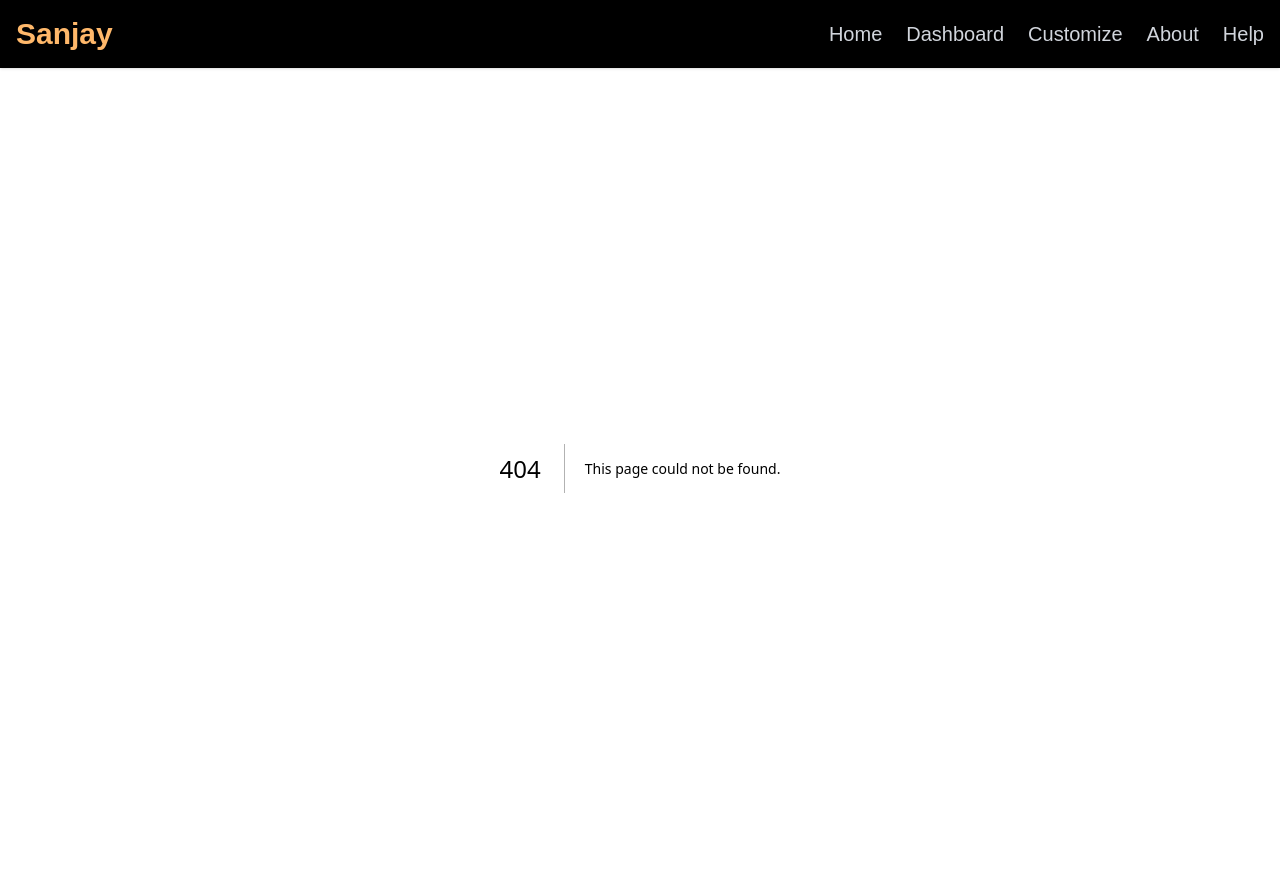
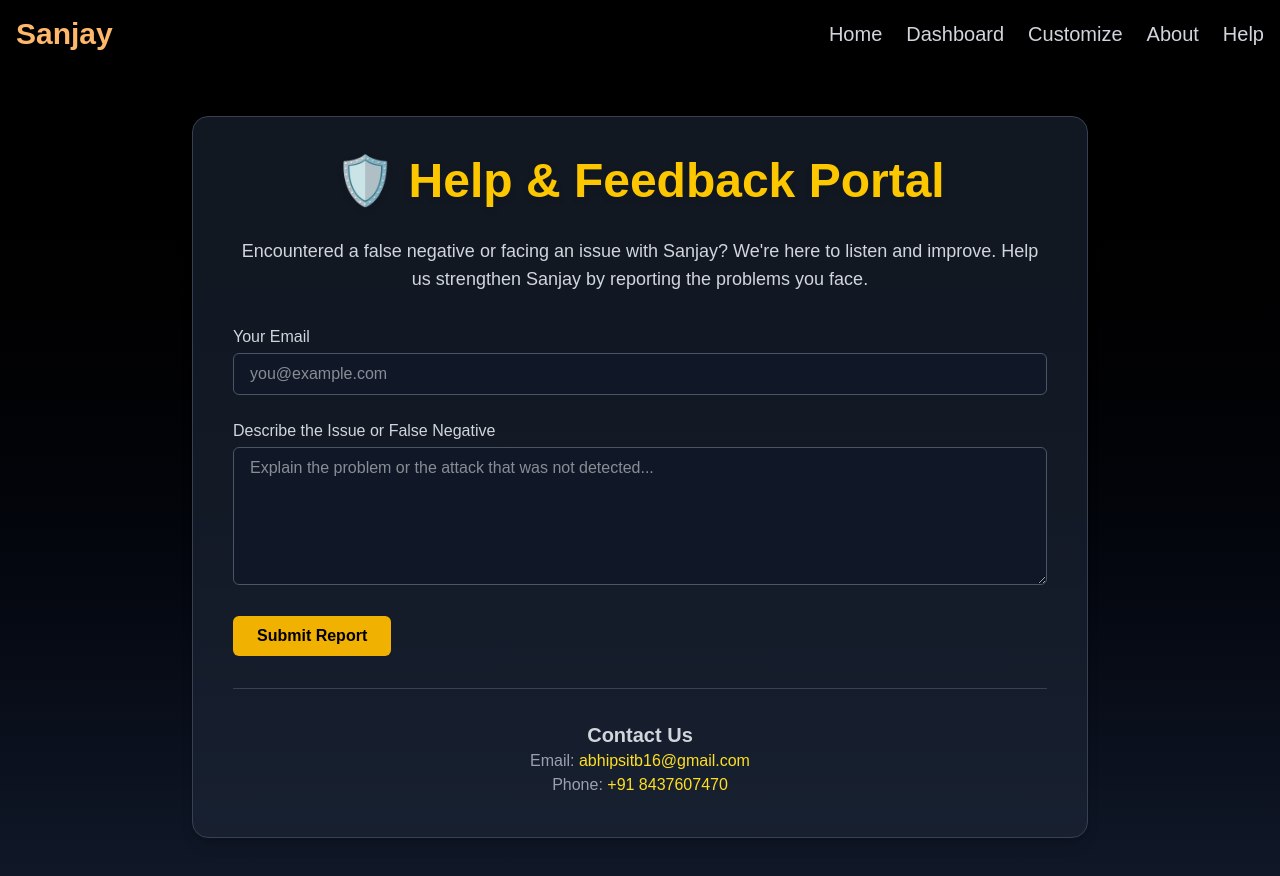
Before and after one commit to yash280905/CyberSecNew, a Next.js app in the folder threatintel/: page /help in a window 1280 px wide. Before the commit this address had no page. Shown: the top 876 px of the page. Built offline with nearby package versions, Linux system fonts and the light colour scheme.

Commit message:
Help Page Made

```diff
--- /dev/null
+++ b/threatintel/app/help/page.js
@@ -0,0 +1,52 @@
+import React from "react";
+
+export default function HelpPage() {
+  return (
+    <div className="min-h-screen bg-gradient-to-b from-black to-gray-900 text-white px-6 py-12">
+      <div className="max-w-4xl mx-auto bg-gray-800/60 p-10 rounded-2xl shadow-lg border border-gray-700 space-y-8">
+        <h1 className="text-5xl font-extrabold text-center text-yellow-400 drop-shadow-md">
+          🛡️ Help & Feedback Portal
+        </h1>
+
+        <p className="text-lg text-center text-gray-300">
+          Encountered a false negative or facing an issue with Sanjay? We're here to listen and improve. Help us strengthen Sanjay by reporting the problems you face.
+        </p>
+
+        <form className="space-y-6">
+          <div>
+            <label className="block text-gray-300 mb-1">Your Email</label>
+            <input
+              type="email"
+              placeholder="you@example.com"
+              className="w-full px-4 py-2 rounded-md bg-gray-900 text-white border border-gray-600 focus:outline-none focus:ring-2 focus:ring-yellow-400"
+              required
+            />
+          </div>
+
+          <div>
+            <label className="block text-gray-300 mb-1">Describe the Issue or False Negative</label>
+            <textarea
+              rows="5"
+              placeholder="Explain the problem or the attack that was not detected..."
+              className="w-full px-4 py-2 rounded-md bg-gray-900 text-white border border-gray-600 focus:outline-none focus:ring-2 focus:ring-yellow-400"
+              required
+            ></textarea>
+          </div>
+
+          <button
+            type="submit"
+            className="bg-yellow-500 hover:bg-yellow-400 text-black font-semibold py-2 px-6 rounded-md transition duration-200"
+          >
+            Submit Report
+          </button>
+        </form>
+
+        <div className="pt-8 border-t border-gray-700 text-center">
+          <h2 className="text-xl font-semibold text-gray-300">Contact Us</h2>
+          <p className="text-gray-400">Email: <span className="text-yellow-300">abhipsitb16@gmail.com</span></p>
+          <p className="text-gray-400">Phone: <span className="text-yellow-300">+91 8437607470</span></p>
+        </div>
+      </div>
+    </div>
+  );
+}
```
